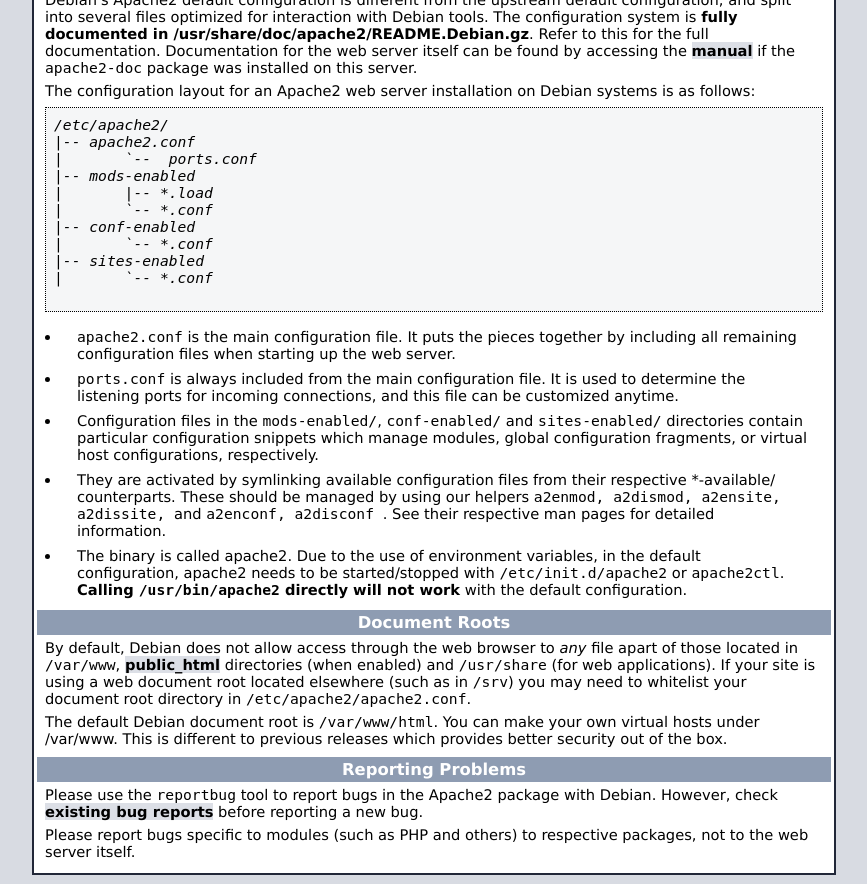
After one commit to elangeloscuro1/mysqlgit, a PHP site: the page made by temp/Apache2 Debian Default Page PI.html in a window 1280 px wide. The commit adds this page. Shown: the part 312-1196 px from the top of the page, without its empty margins (206-1073 px from the left). Run offline with PHP 8.4, Linux system fonts and the light colour scheme.

Commit message:
2019-7-14

```diff
--- a/dbcmd/mysqlcmd.txt
+++ b/dbcmd/mysqlcmd.txt
@@ -25,6 +25,10 @@ UNLOCK 		Unlock table(s)
 UPDATE 		Update an existing record
 USE 		Use a database
 ---------------EXAMPLES------------------
+CREATE USER 'phpmyadmin'@'localhost' IDENTIFIED BY 'some_pass';
+GRANT ALL PRIVILEGES ON *.* TO 'phpmyadmin'@'localhost' WITH GRANT OPTION;
+FLUSH PRIVILEGES;
+-----------------------------------------
 GRANT ALL ON publications.* TO 'jim'@'localhost' IDENTIFIED BY 'mypasswd';
 SHOW databases;
 CREATE DATABASE publications;			{179}
--- /dev/null
+++ b/temp/Apache2 Debian Default Page PI.html
@@ -0,0 +1,367 @@
+
+<!DOCTYPE html PUBLIC "-//W3C//DTD XHTML 1.0 Transitional//EN" "http://www.w3.org/TR/xhtml1/DTD/xhtml1-transitional.dtd">
+<html xmlns="http://www.w3.org/1999/xhtml">
+  <head>
+    <meta http-equiv="Content-Type" content="text/html; charset=UTF-8" />
+    <title>Apache2 Debian Default Page: It works</title>
+    <style type="text/css" media="screen">
+  * {
+    margin: 0px 0px 0px 0px;
+    padding: 0px 0px 0px 0px;
+  }
+
+  body, html {
+    padding: 3px 3px 3px 3px;
+
+    background-color: #D8DBE2;
+
+    font-family: Verdana, sans-serif;
+    font-size: 11pt;
+    text-align: center;
+  }
+
+  div.main_page {
+    position: relative;
+    display: table;
+
+    width: 800px;
+
+    margin-bottom: 3px;
+    margin-left: auto;
+    margin-right: auto;
+    padding: 0px 0px 0px 0px;
+
+    border-width: 2px;
+    border-color: #212738;
+    border-style: solid;
+
+    background-color: #FFFFFF;
+
+    text-align: center;
+  }
+
+  div.page_header {
+    height: 99px;
+    width: 100%;
+
+    background-color: #F5F6F7;
+  }
+
+  div.page_header span {
+    margin: 15px 0px 0px 50px;
+
+    font-size: 180%;
+    font-weight: bold;
+  }
+
+  div.page_header img {
+    margin: 3px 0px 0px 40px;
+
+    border: 0px 0px 0px;
+  }
+
+  div.table_of_contents {
+    clear: left;
+
+    min-width: 200px;
+
+    margin: 3px 3px 3px 3px;
+
+    background-color: #FFFFFF;
+
+    text-align: left;
+  }
+
+  div.table_of_contents_item {
+    clear: left;
+
+    width: 100%;
+
+    margin: 4px 0px 0px 0px;
+
+    background-color: #FFFFFF;
+
+    color: #000000;
+    text-align: left;
+  }
+
+  div.table_of_contents_item a {
+    margin: 6px 0px 0px 6px;
+  }
+
+  div.content_section {
+    margin: 3px 3px 3px 3px;
+
+    background-color: #FFFFFF;
+
+    text-align: left;
+  }
+
+  div.content_section_text {
+    padding: 4px 8px 4px 8px;
+
+    color: #000000;
+    font-size: 100%;
+  }
+
+  div.content_section_text pre {
+    margin: 8px 0px 8px 0px;
+    padding: 8px 8px 8px 8px;
+
+    border-width: 1px;
+    border-style: dotted;
+    border-color: #000000;
+
+    background-color: #F5F6F7;
+
+    font-style: italic;
+  }
+
+  div.content_section_text p {
+    margin-bottom: 6px;
+  }
+
+  div.content_section_text ul, div.content_section_text li {
+    padding: 4px 8px 4px 16px;
+  }
+
+  div.section_header {
+    padding: 3px 6px 3px 6px;
+
+    background-color: #8E9CB2;
+
+    color: #FFFFFF;
+    font-weight: bold;
+    font-size: 112%;
+    text-align: center;
+  }
+
+  div.section_header_red {
+    background-color: #CD214F;
+  }
+
+  div.section_header_grey {
+    background-color: #9F9386;
+  }
+
+  .floating_element {
+    position: relative;
+    float: left;
+  }
+
+  div.table_of_contents_item a,
+  div.content_section_text a {
+    text-decoration: none;
+    font-weight: bold;
+  }
+
+  div.table_of_contents_item a:link,
+  div.table_of_contents_item a:visited,
+  div.table_of_contents_item a:active {
+    color: #000000;
+  }
+
+  div.table_of_contents_item a:hover {
+    background-color: #000000;
+
+    color: #FFFFFF;
+  }
+
+  div.content_section_text a:link,
+  div.content_section_text a:visited,
+   div.content_section_text a:active {
+    background-color: #DCDFE6;
+
+    color: #000000;
+  }
+
+  div.content_section_text a:hover {
+    background-color: #000000;
+
+    color: #DCDFE6;
+  }
+
+  div.validator {
+  }
+    </style>
+  </head>
+  <body>
+    <div class="main_page">
+      <div class="page_header floating_element">
+        <img src="/icons/openlogo-75.png" alt="Debian Logo" class="floating_element"/>
+        <span class="floating_element">
+          Apache2 Debian Default Page
+        </span>
+      </div>
+<!--      <div class="table_of_contents floating_element">
+        <div class="section_header section_header_grey">
+          TABLE OF CONTENTS
+        </div>
+        <div class="table_of_contents_item floating_element">
+          <a href="#about">About</a>
+        </div>
+        <div class="table_of_contents_item floating_element">
+          <a href="#changes">Changes</a>
+        </div>
+        <div class="table_of_contents_item floating_element">
+          <a href="#scope">Scope</a>
+        </div>
+        <div class="table_of_contents_item floating_element">
+          <a href="#files">Config files</a>
+        </div>
+      </div>
+-->
+      <div class="content_section floating_element">
+
+
+        <div class="section_header section_header_red">
+          <div id="about"></div>
+          It works!
+        </div>
+        <div class="content_section_text">
+          <p>
+                This is the default welcome page used to test the correct
+                operation of the Apache2 server after installation on Debian systems.
+                If you can read this page, it means that the Apache HTTP server installed at
+                this site is working properly. You should <b>replace this file</b> (located at
+                <tt>/var/www/html/index.html</tt>) before continuing to operate your HTTP server.
+          </p>
+
+
+          <p>
+                If you are a normal user of this web site and don't know what this page is
+                about, this probably means that the site is currently unavailable due to
+                maintenance.
+                If the problem persists, please contact the site's administrator.
+          </p>
+
+        </div>
+        <div class="section_header">
+          <div id="changes"></div>
+                Configuration Overview
+        </div>
+        <div class="content_section_text">
+          <p>
+                Debian's Apache2 default configuration is different from the
+                upstream default configuration, and split into several files optimized for
+                interaction with Debian tools. The configuration system is
+                <b>fully documented in
+                /usr/share/doc/apache2/README.Debian.gz</b>. Refer to this for the full
+                documentation. Documentation for the web server itself can be
+                found by accessing the <a href="/manual">manual</a> if the <tt>apache2-doc</tt>
+                package was installed on this server.
+
+          </p>
+          <p>
+                The configuration layout for an Apache2 web server installation on Debian systems is as follows:
+          </p>
+          <pre>
+/etc/apache2/
+|-- apache2.conf
+|       `--  ports.conf
+|-- mods-enabled
+|       |-- *.load
+|       `-- *.conf
+|-- conf-enabled
+|       `-- *.conf
+|-- sites-enabled
+|       `-- *.conf
+          </pre>
+          <ul>
+                        <li>
+                           <tt>apache2.conf</tt> is the main configuration
+                           file. It puts the pieces together by including all remaining configuration
+                           files when starting up the web server.
+                        </li>
+
+                        <li>
+                           <tt>ports.conf</tt> is always included from the
+                           main configuration file. It is used to determine the listening ports for
+                           incoming connections, and this file can be customized anytime.
+                        </li>
+
+                        <li>
+                           Configuration files in the <tt>mods-enabled/</tt>,
+                           <tt>conf-enabled/</tt> and <tt>sites-enabled/</tt> directories contain
+                           particular configuration snippets which manage modules, global configuration
+                           fragments, or virtual host configurations, respectively.
+                        </li>
+
+                        <li>
+                           They are activated by symlinking available
+                           configuration files from their respective
+                           *-available/ counterparts. These should be managed
+                           by using our helpers
+                           <tt>
+                                a2enmod,
+                                a2dismod,
+                           </tt>
+                           <tt>
+                                a2ensite,
+                                a2dissite,
+                            </tt>
+                                and
+                           <tt>
+                                a2enconf,
+                                a2disconf
+                           </tt>. See their respective man pages for detailed information.
+                        </li>
+
+                        <li>
+                           The binary is called apache2. Due to the use of
+                           environment variables, in the default configuration, apache2 needs to be
+                           started/stopped with <tt>/etc/init.d/apache2</tt> or <tt>apache2ctl</tt>.
+                           <b>Calling <tt>/usr/bin/apache2</tt> directly will not work</b> with the
+                           default configuration.
+                        </li>
+          </ul>
+        </div>
+
+        <div class="section_header">
+            <div id="docroot"></div>
+                Document Roots
+        </div>
+
+        <div class="content_section_text">
+            <p>
+                By default, Debian does not allow access through the web browser to
+                <em>any</em> file apart of those located in <tt>/var/www</tt>,
+                <a href="http://httpd.apache.org/docs/2.4/mod/mod_userdir.html" rel="nofollow">public_html</a>
+                directories (when enabled) and <tt>/usr/share</tt> (for web
+                applications). If your site is using a web document root
+                located elsewhere (such as in <tt>/srv</tt>) you may need to whitelist your
+                document root directory in <tt>/etc/apache2/apache2.conf</tt>.
+            </p>
+            <p>
+                The default Debian document root is <tt>/var/www/html</tt>. You
+                can make your own virtual hosts under /var/www. This is different
+                to previous releases which provides better security out of the box.
+            </p>
+        </div>
+
+        <div class="section_header">
+          <div id="bugs"></div>
+                Reporting Problems
+        </div>
+        <div class="content_section_text">
+          <p>
+                Please use the <tt>reportbug</tt> tool to report bugs in the
+                Apache2 package with Debian. However, check <a
+                href="http://bugs.debian.org/cgi-bin/pkgreport.cgi?ordering=normal;archive=0;src=apache2;repeatmerged=0"
+                rel="nofollow">existing bug reports</a> before reporting a new bug.
+          </p>
+          <p>
+                Please report bugs specific to modules (such as PHP and others)
+                to respective packages, not to the web server itself.
+          </p>
+        </div>
+
+
+
+
+      </div>
+    </div>
+    <div class="validator">
+    </div>
+  </body>
+</html>
--- a/temp/login.php
+++ b/temp/login.php
@@ -1,6 +1,6 @@
 <?php // login.php
 $db_hostname = 'localhost';
-$db_database = 'angel_miracosta_fall2018';//'publications';
-$db_username = 'root';//'jim';
-$db_password = '';//'mypasswd';
+$db_database = 'database_name';//'publications';
+$db_username = 'user_name';//'jim';
+$db_password = 'user_pass';//'mypasswd';
 ?>
```
Also changed, not shown: temp/indexREMOVED PI.html (added), 3 other files.
